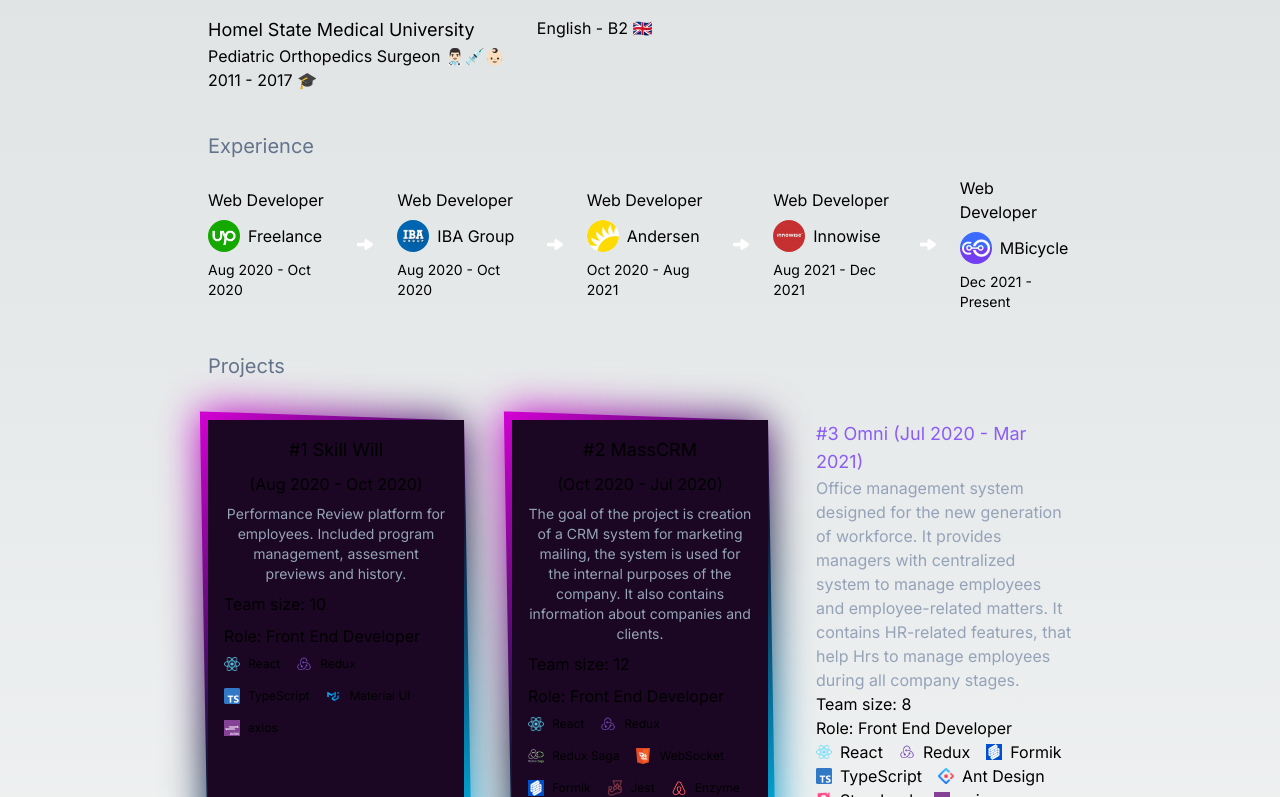
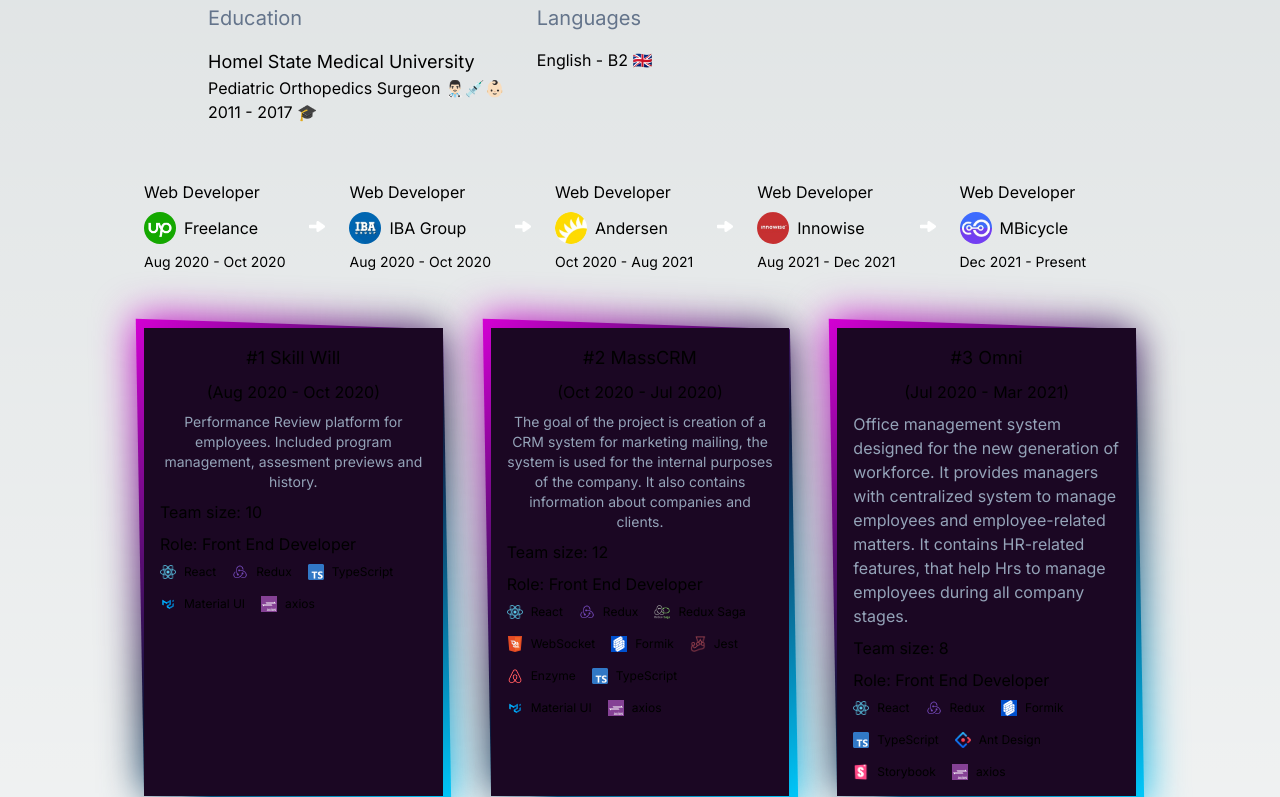
Before and after one commit to kobuqa/kobuqa.github.io, a Next.js app: page / in a window 1280 px wide. Shown: the part 643-1440 px from the top of the page. Built offline with nearby package versions, Linux system fonts and the light colour scheme.

Commit message:
feat: 3 cards

```diff
--- a/src/app/page.tsx
+++ b/src/app/page.tsx
@@ -2,7 +2,7 @@ import Image from "next/image";
 
 export default function Home() {
   return (
-    <main className="flex min-h-screen flex-col items-center p-24 gap-10">
+    <main className="flex min-h-screen flex-col items-center p-24 gap-14">
       <section className="flex flex-col gap-8 items-center">
         <Image
           src="/xd-white.png"
@@ -36,8 +36,7 @@ export default function Home() {
         </div>
       </section>
 
-      <section className="w-full max-w-[70vw] px-4 flex flex-col">
-        <h3 className="text-slate-500 text-xl mb-4">Experience</h3>
+      <section className="w-full max-w-[80vw] px-4 flex flex-col">
         <ul className="flex gap-6 items-center">
           <li className="flex flex-col gap-2">
             <h3>Web Developer</h3>
@@ -135,8 +134,7 @@ export default function Home() {
           </li>
         </ul>
       </section>
-      <section className="w-full max-w-[70vw] px-4 flex flex-col">
-        <h3 className="text-slate-500 text-xl mb-10">Projects</h3>
+      <section className="w-full max-w-[80vw] px-4 flex flex-col">
         <ul className="grid grid-cols-3 gap-12">
           <li className="project relative flex">
             <div className="z-[10] bg-primary h-full w-full flex flex-col p-4 gap-2">
@@ -266,35 +264,40 @@ export default function Home() {
             </div>
           </li>
 
-          <li className="flex flex-col">
-            <span className="text-lg text-violet-500">
-              #3 Omni (Jul 2020 - Mar 2021)
-            </span>
+          <li className="project relative flex">
+            <div className="z-[10] bg-primary h-full w-full flex flex-col p-4 gap-2">
+              <span className="text-lg text-center">#3 Omni</span>
+              <span className="text-center">(Jul 2020 - Mar 2021)</span>
               <span className="text-md text-slate-400">
                 Office management system designed for the new generation of
-              workforce. It provides managers with centralized system to manage
-              employees and employee-related matters. It contains HR-related
-              features, that help Hrs to manage employees during all company
-              stages.
+                workforce. It provides managers with centralized system to
+                manage employees and employee-related matters. It contains
+                HR-related features, that help Hrs to manage employees during
+                all company stages.
               </span>
               <span>Team size: 8</span>
               <span>Role: Front End Developer</span>
 
-            <ul className="flex gap-x-4 items-center flex-wrap">
-              <li className="flex items-center gap-2">
+              <ul className="flex gap-4 items-center flex-wrap">
+                <li className="flex items-center gap-2 text-xs">
                   <Image src="/react.png" height={16} width={16} alt="React" />
                   React
                 </li>
-              <li className="flex items-center gap-2">
+                <li className="flex items-center gap-2 text-xs">
                   <Image src="/redux.png" height={16} width={16} alt="Redux" />
                   Redux
                 </li>
 
-              <li className="flex items-center gap-2">
-                <Image src="/formik.png" height={16} width={16} alt="Formik" />
+                <li className="flex items-center gap-2 text-xs">
+                  <Image
+                    src="/formik.png"
+                    height={16}
+                    width={16}
+                    alt="Formik"
+                  />
                   Formik
                 </li>
-              <li className="flex items-center gap-2">
+                <li className="flex items-center gap-2 text-xs">
                   <Image
                     src="/typescript.png"
                     height={16}
@@ -303,7 +306,7 @@ export default function Home() {
                   />
                   TypeScript
                 </li>
-              <li className="flex items-center gap-2">
+                <li className="flex items-center gap-2 text-xs">
                   <Image
                     src="/antd.png"
                     height={16}
@@ -312,7 +315,7 @@ export default function Home() {
                   />
                   Ant Design
                 </li>
-              <li className="flex items-center gap-2">
+                <li className="flex items-center gap-2 text-xs">
                   <Image
                     src="/storybook.png"
                     height={16}
@@ -321,11 +324,12 @@ export default function Home() {
                   />
                   Storybook
                 </li>
-              <li className="flex items-center gap-2">
+                <li className="flex items-center gap-2 text-xs">
                   <Image src="/axios.png" height={16} width={16} alt="Axios" />
                   axios
                 </li>
               </ul>
+            </div>
           </li>
           <li className="flex flex-col">
             <span className="text-lg text-violet-500">
```
Lines whose indentation alone changed are shown as unchanged.
